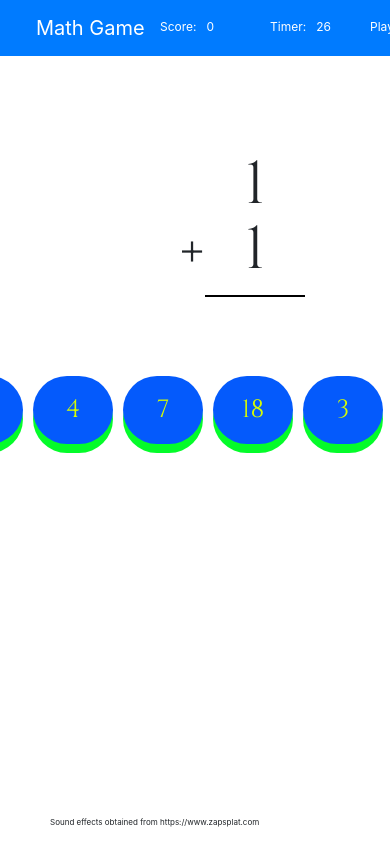
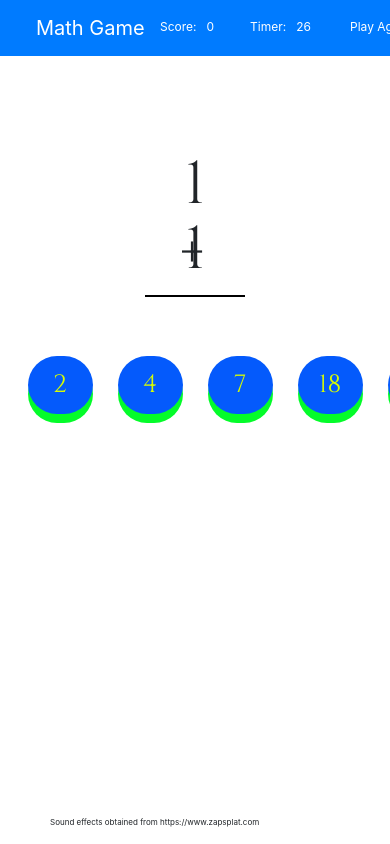
Before and after one commit to ttyson0311/math-game, a plain HTML site: page index.html in a window 390 px wide. Shown: the top 844 px of the page. Drawn offline with nearby package versions, Linux system fonts and the light colour scheme.

Commit message:
updated mobile format

```diff
--- a/style.css
+++ b/style.css
@@ -196,12 +196,12 @@ p {
   }
 
   .timer-title {
-    left: 110px;
+    left: 90px;
     display: flex;
   }
 
   .play-again {
-    left: 210px;
+    left: 190px;
   }
 
   .score-title {
@@ -209,9 +209,8 @@ p {
   }
 
   .equation {
-    margin-left: 150px;
+    margin: auto;
     display: flex;
-    margin-bottom: 20px;
     font-size: 60px;
   }
 
@@ -220,21 +219,24 @@ p {
   }
 
   .answers {
+    margin: auto;
     width: 450px;
     font-size: 25px;
     justify-content: space-around;
     color: #d6fc04;
-    right: 2px;
   }
 
   .answer {
     border-radius: 100px;
     text-align: center;
-    width: 80px;
+    width: 65px;
     margin: auto;
-    padding: 15px 25px;
+    padding: 10px 20px;
     box-shadow: 0 9px #04fc2a;
     outline: none;
+  }
+  .endingScore {
+    font-size: 12px;
   }
 
   .time-up {
@@ -261,7 +263,7 @@ p {
       opacity: 1;
       -webkit-transform: translateX(0);
       transform: translateY(0);
-      font-size: 80px;
+      font-size: 60px;
     }
   }
 
@@ -275,7 +277,7 @@ p {
       opacity: 1;
       -webkit-transform: translateY(0);
       transform: translateY(0);
-      font-size: 80px;
+      font-size: 60px;
     }
   }
 }
```
